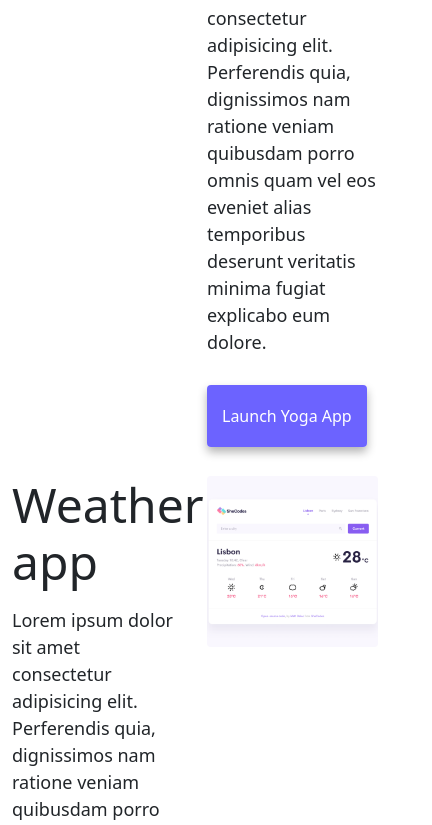
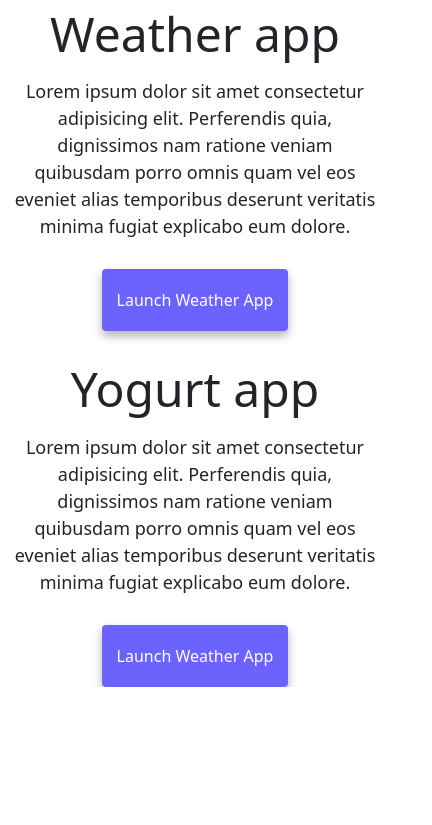
Before and after one commit to elenapoddighe/portfolio-exercise, a website: page index.html in a window 390 px wide. Shown: the part 820-1645 px from the top of the page, 432 px wide, since content can reach past the window. After the commit the page ends 1507 px from the top, so only its background shows below. Drawn offline with nearby package versions, Linux system fonts and the light colour scheme.

Commit message:
Big changes
used media to change grid and other elements

```diff
--- a/index.html
+++ b/index.html
@@ -48,10 +48,10 @@
     </div>
     <div class="container">
         <div class="row">
-            <div class="col-6">
-                <img src="images/yoga.png" class="img-fluid rounded" />
+            <div class="col-6 d-none d-lg-block">
+                <img src="images/yoga.png" alt="Yoga image" class="img-fluid rounded" />
             </div>
-            <div class="col-6">
+            <div class="col-lg-6">
                 <h2 class="mb-3">Yoga app</h2>
                 <p>
                     Lorem ipsum dolor sit amet consectetur adipisicing elit. Perferendis
@@ -59,13 +59,13 @@
                     eos eveniet alias temporibus deserunt veritatis minima fugiat
                     explicabo eum dolore.
                 </p>
-                <div class="mt-5">
+                <div class="mt-5 button">
                     <a href="#" class="primary-link">Launch Yoga App</a>
                 </div>
             </div>
         </div>
         <div class="row mt-5">
-            <div class="col-6">
+            <div class="col-lg-6">
                 <h2 class="mb-3">Weather app</h2>
                 <p>
                     Lorem ipsum dolor sit amet consectetur adipisicing elit. Perferendis
@@ -73,19 +73,19 @@
                     eos eveniet alias temporibus deserunt veritatis minima fugiat
                     explicabo eum dolore.
                 </p>
-                <div class="mt-5">
+                <div class="mt-5 button">
                     <a href="#" class="primary-link">Launch Weather App</a>
                 </div>
             </div>
-            <div class="col-6">
-                <img src="images/weather.png" class="img-fluid rounded" />
+            <div class="col-6 d-none d-lg-block">
+                <img src="images/weather.png" alt="Weather image" class="img-fluid rounded" />
             </div>
         </div>
         <div class="row mt-5">
-            <div class="col-6">
+            <div class="col-6 d-none d-lg-block">
                 <img src="images/yogurt.png" class="img-fluid rounded" />
             </div>
-            <div class="col-6">
+            <div class="col-lg-6">
                 <h2 class="mb-3">Yogurt app</h2>
                 <p>
                     Lorem ipsum dolor sit amet consectetur adipisicing elit. Perferendis
@@ -93,7 +93,7 @@
                     eos eveniet alias temporibus deserunt veritatis minima fugiat
                     explicabo eum dolore.
                 </p>
-                <div class="mt-5">
+                <div class="mt-5 button">
                     <a href="#" class="primary-link">Launch Weather App</a>
                 </div>
             </div>
--- a/style.css
+++ b/style.css
@@ -86,3 +86,25 @@ p {
 .email-link:hover {
   text-decoration: underline;
 }
+
+@media (max-width: 576px) {
+  h1 {
+    font-size: 50px;
+  }
+
+  h2 {
+    text-align: center;
+  }
+
+  p {
+    text-align: center;
+  }
+
+  .button {
+    text-align: center;
+  }
+
+  .heading {
+    font-size: 20px;
+  }
+}
```
Also changed, not shown: about.html (+1 -1 lines).
